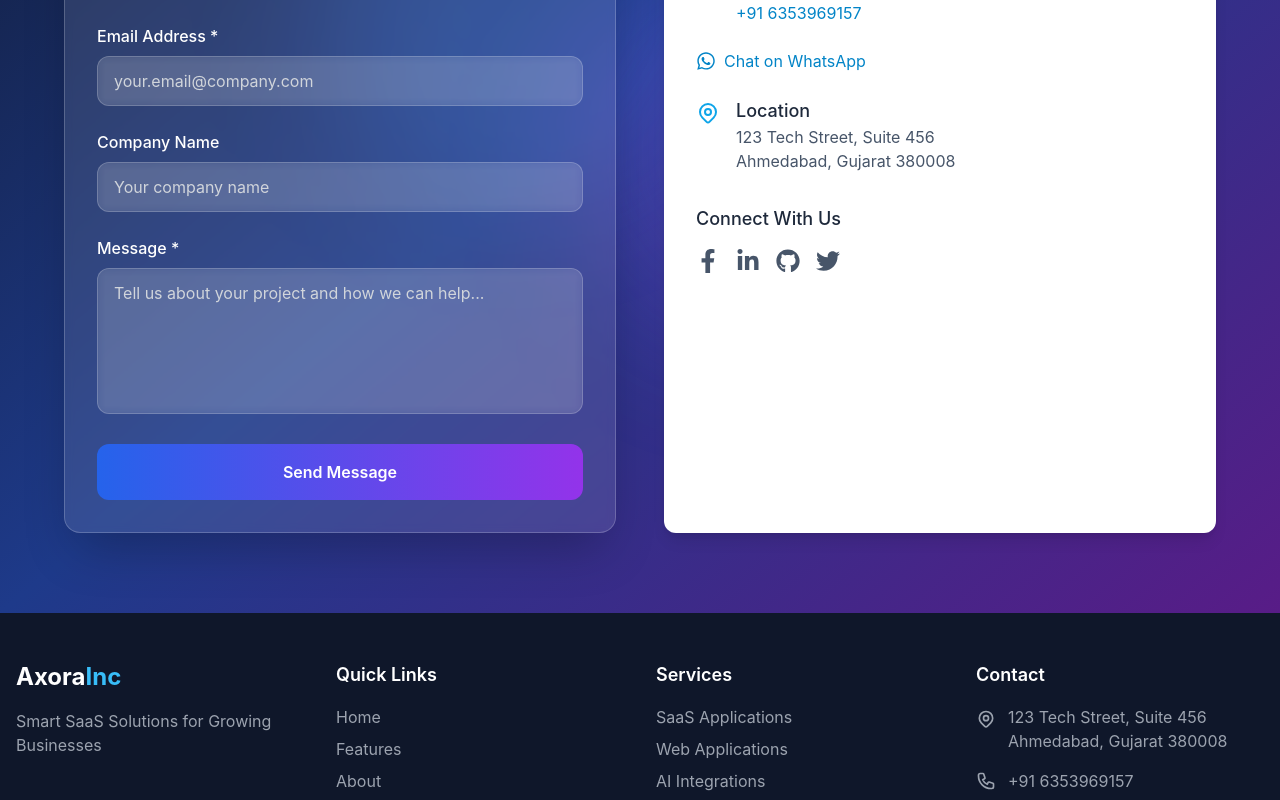
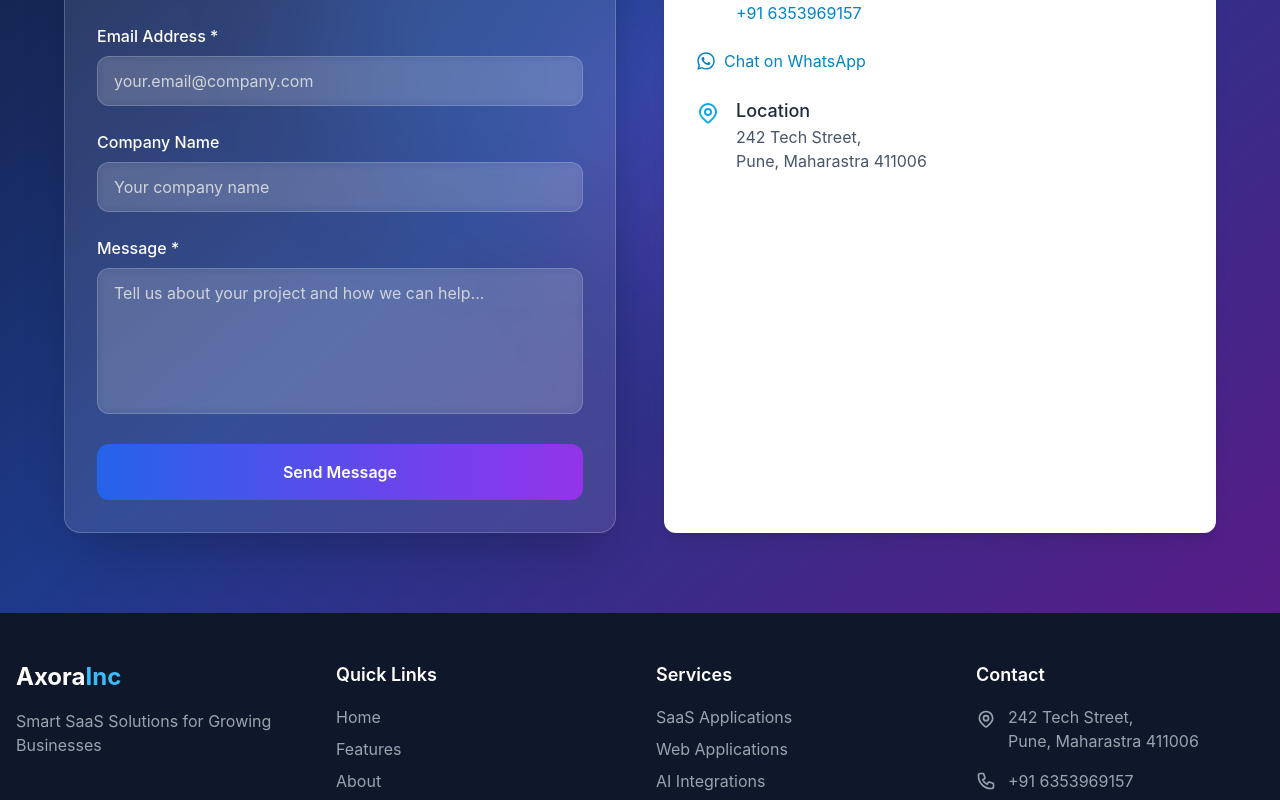
Before and after one commit to JAY-KANANI-18/axorainc, a Next.js app: page / in a window 1280 px wide. Shown: the part 6820-7620 px from the top of the page. Built offline with nearby package versions, Linux system fonts and the light colour scheme.

Commit message:
update address

```diff
--- a/components/Contact.tsx
+++ b/components/Contact.tsx
@@ -294,15 +294,15 @@ const Contact: React.FC = () => {
                       Location
                     </h4>
                     <p className="text-secondary-600">
-                      123 Tech Street, Suite 456
+                      242 Tech Street,
                       <br />
-                      Ahmedabad, Gujarat 380008
+                      Pune, Maharastra 411006
                     </p>
                   </div>
                 </div>
               </div>
 
-              <div className="mt-8">
+              {/* <div className="mt-8">
                 <h4 className="text-lg font-medium text-secondary-800 mb-4">
                   Connect With Us
                 </h4>
@@ -336,7 +336,7 @@ const Contact: React.FC = () => {
                     <FaTwitter className="h-6 w-6" />
                   </a>
                 </div>
-              </div>
+              </div> */}
             </div>
           </div>
         </div>
--- a/components/Footer.tsx
+++ b/components/Footer.tsx
@@ -197,9 +197,9 @@ const Footer: React.FC = () => {
                   />
                 </svg>
                 <span className="text-gray-400">
-                  123 Tech Street, Suite 456
+                  242 Tech Street,
                   <br />
-                  Ahmedabad, Gujarat 380008
+                  Pune, Maharastra 411006
                 </span>
               </li>
               <li className="flex items-center">
```
